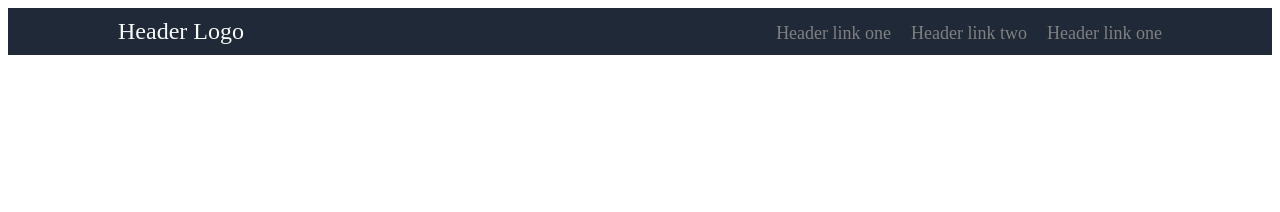
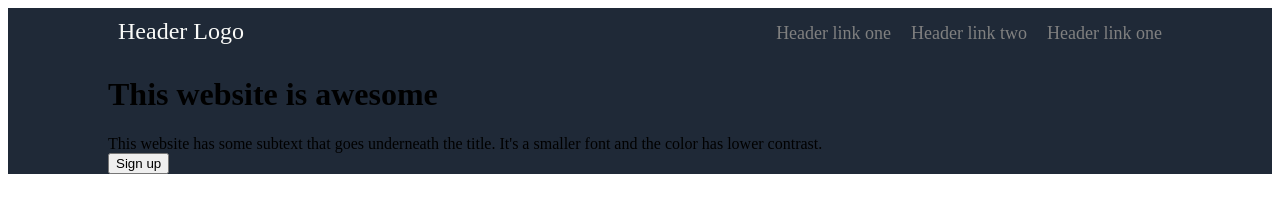
Before and after one commit to nikypiky/landing-page, a plain HTML site: page index.html in a window 1280 px wide. Drawn offline with Linux system fonts and the light colour scheme.

Commit message:
populatin hero with text

```diff
--- a/index.html
+++ b/index.html
@@ -16,6 +16,16 @@
                 <li><a href="#">Header link two</a></li>
                 <li><a href="#">Header link one</a></li>
             </ul>
+        </div>
+        <div class="hero">
+          <div class="hero-body">
+            <h1 class="hero-header">This website is awesome</h1>
+            <div class="hero-text">
+              This website has some subtext that goes underneath the title. It's a smaller font and the color has lower contrast.
+            </div>
+            <button class="hero-button">Sign up</button>
+
+          </div>
         </div>
 
     </div>
```
